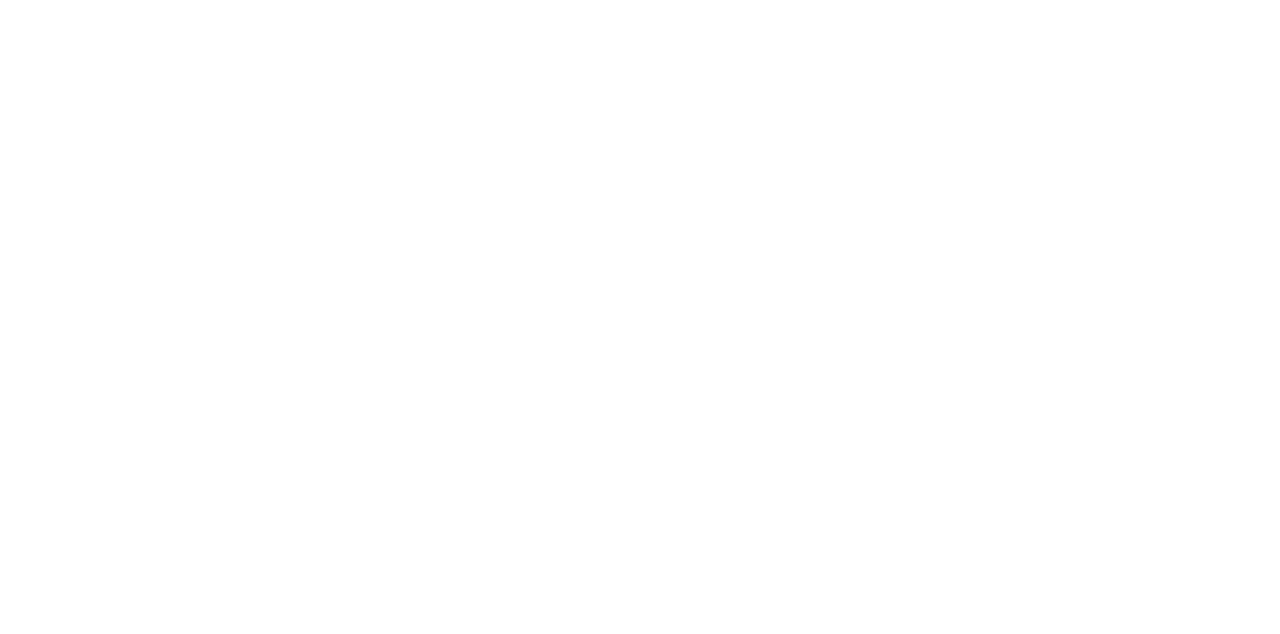
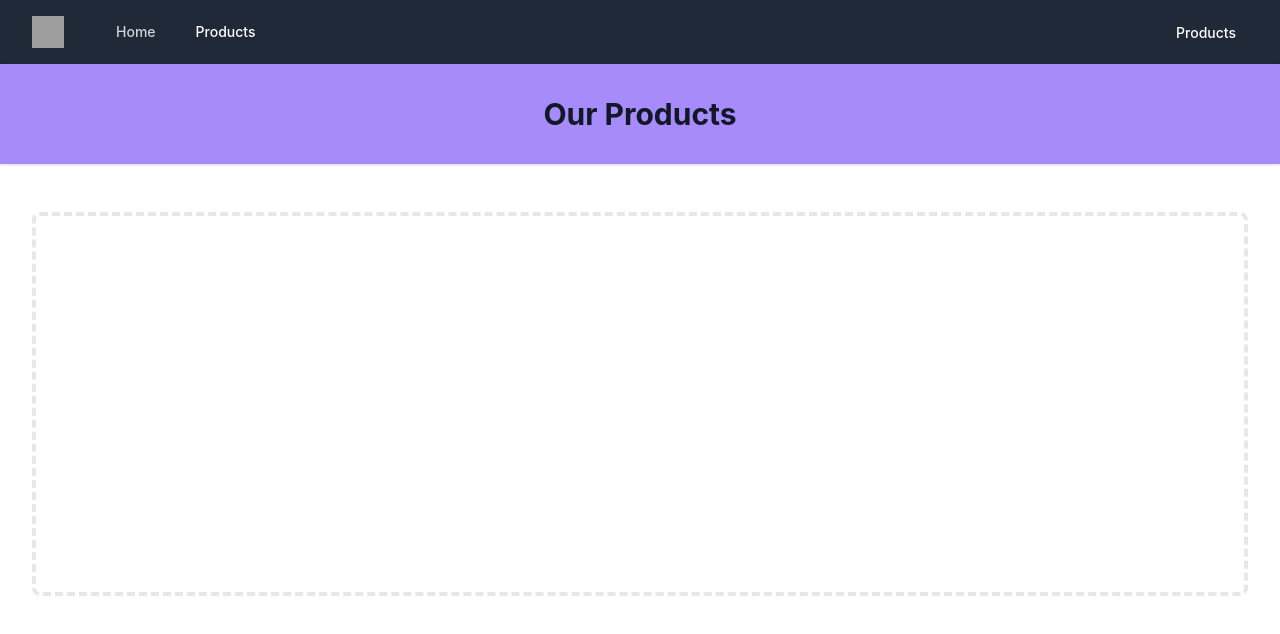
Before and after one commit to AsherThomasBabu/Nuchange-React-Hiring, a React (Create React App) app: page / in a window 1280 px wide. Shown: the top 634 px of the page. Built offline with nearby package versions, Linux system fonts and the light colour scheme; grey boxes are pictures that could not be loaded.

Commit message:
import components to main app

```diff
--- a/src/App.js
+++ b/src/App.js
@@ -1,7 +1,16 @@
 import "./App.css";
+import Header from "./components/Header";
+import Main from "./components/Main";
+import Navbar from "./components/Navbar";
 
 function App() {
-  return <div></div>;
+  return (
+    <div>
+      <Navbar />
+      <Header />
+      <Main />
+    </div>
+  );
 }
 
 export default App;
```
